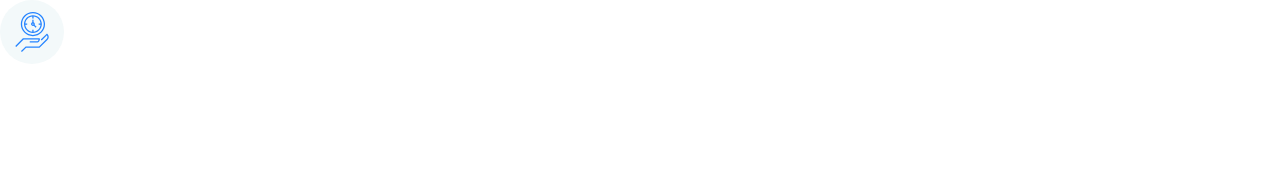
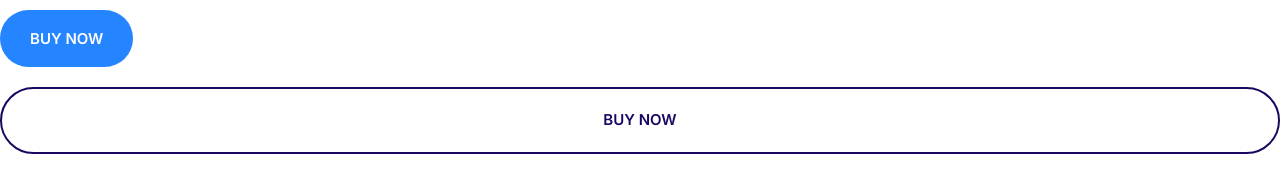
Before and after one commit to omarmonrealdev/htmlCssProject1, a plain HTML site: page index.html in a window 1280 px wide. Drawn offline with Linux system fonts and the light colour scheme.

Commit message:
Creation of buttons

```diff
--- a/css/styles.css
+++ b/css/styles.css
@@ -5,6 +5,11 @@
     --color-headings: #1b0760;
     --color-body: #918ca4;
 }
+
+*, *::after, *::before{
+    box-sizing: border-box;
+}
+
 /* TYPOGRAPHY */
 html {
     font-size: 62.5%;
@@ -162,3 +167,66 @@ a {
     justify-content: center;
     align-items: center;
 }
+
+/* Buttons */
+.btn {
+    border-radius: 40px;
+    border: 0;
+    cursor: pointer;
+    font-size: 1.8rem;
+    font-weight: 600;
+    margin: 1rem 0;
+    padding: 2rem 3rem;
+    text-align: center;
+    text-transform: uppercase;
+    white-space: nowrap;
+}
+
+.btn--primary {
+    background: var(--color-primary);
+    color: #fff;
+}
+
+.btn--primary:hover {
+    background: #3a8ffd;
+}
+
+.btn--secondary {
+    background: var(--color-secondary);
+    color: #fff;
+}
+
+.btn--secondary:hover{
+    background: #00c8eb;
+}
+
+.btn--accent {
+    background: var(--color-accent);
+    color: #fff;
+}
+
+.btn--accent:hover {
+    background: #ec3000;
+}
+
+.btn--outline {
+    background: #fff;
+    color: var(--color-headings);
+    border: 2px solid var(--color-headings);
+}
+
+.btn--outline:hover {
+    background: var(--color-headings);
+    color: #fff;
+}
+
+.btn--block {
+    width: 100%;
+    display: inline-block;
+}
+
+@media screen and (min-width: 1024px) {
+    .btn {
+        font-size: 1.5rem;
+    }
+}
--- a/index.html
+++ b/index.html
@@ -15,10 +15,7 @@
     <link rel="stylesheet" href="css/styles.css" />
   </head>
   <body>
-    <span class="icon-container">
-      <svg class="icon icon--primary">
-        <use xlink:href="images/sprite.svg#clock"></use>
-      </svg>
-    </span>
+    <button class="btn btn--primary">Buy Now</button>
+    <a href="#" class="btn btn--block btn--outline">Buy Now</a>
   </body>
 </html>
```
Also changed, not shown: components/buttons.html (added, +2 -0 lines).
